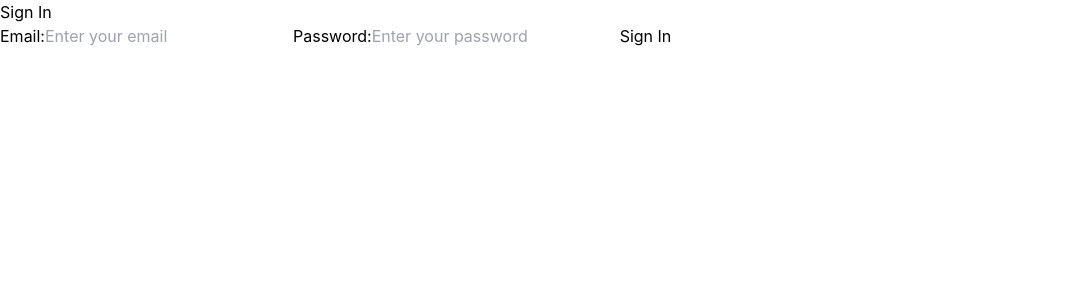
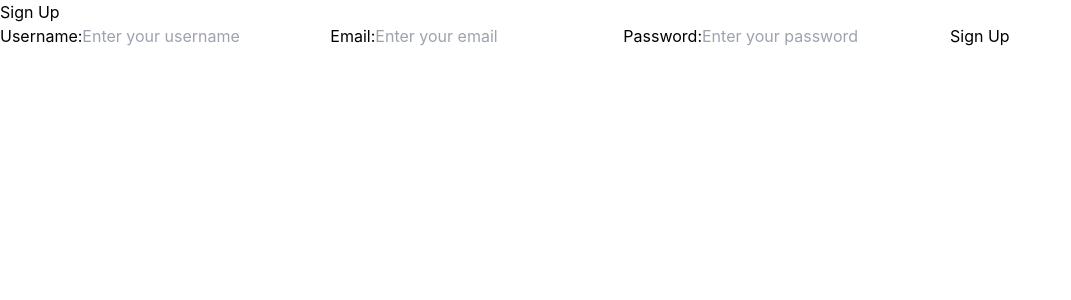
Before and after one commit to WhackyBoyg0d/finance-helper, a React (Create React App) app: page /signup in a window 1280 px wide. Shown: the top 300 px of the page, without its empty margins (0-1071 px from the left). Built offline with nearby package versions, Linux system fonts and the light colour scheme.

Commit message:
Sign Up and Login finished and interface added

```diff
--- a/src/components/Login.tsx
+++ b/src/components/Login.tsx
@@ -1,45 +1,27 @@
 import React, { useState } from "react";
-import response from "data/users.json";
 import { useNavigate } from "react-router-dom";
+import { signInWithEmailAndPassword } from 'firebase/auth';
 import finwise from '../assets/finwise.png';
 import { FaGoogle } from "react-icons/fa";
-import {FaTwitter} from "react-icons/fa";
-import {FaFacebook} from "react-icons/fa";
-import {FaReddit} from "react-icons/fa";
+import { FaTwitter } from "react-icons/fa";
+import { FaFacebook } from "react-icons/fa";
+import { FaReddit } from "react-icons/fa";
+import { auth} from "../firebase";
 
-interface UserData {
-  username: string;
-  password: string;
-  // Add other properties as needed
-}
 
-async function fetchUserData(): Promise<UserData[]> {
-  // Fetch user data from data/users.json
-  const userData: UserData[] = response;
-  return userData;
-}
 
 export function Login(): JSX.Element {
   const [username, setUsername] = useState("");
   const [password, setPassword] = useState("");
   const navigate = useNavigate();
+
   const handleLogin = async () => {
-    const userData = await fetchUserData();
-
-    // Check if the entered username and password match any user in the data
-    const user = userData.find((user) => user.username === username && user.password === password);
-
-    if (user) {
-		navigate("/profile");
-    localStorage.setItem("username", user.username);
-    localStorage.setItem("dayStreaks", "0");
-    localStorage.setItem("totalStreaks","0");
-    localStorage.setItem("date",new Date().toDateString());
-
-      console.log("Authentication successful");
-    } else {
-      // Authentication failed, display an error message or take appropriate action
-      console.error("Authentication failed");
+    try {
+      await signInWithEmailAndPassword(auth, username, password);
+      // You can navigate to another page upon successful login
+      navigate('/');
+    } catch (error) {
+      console.error('Error logging in:');
     }
   };
 
@@ -68,10 +50,18 @@ export function Login(): JSX.Element {
           value={password}
           onChange={(e) => setPassword(e.target.value)}
         />
-        <button className="bg-blue-500 text-white p-2 m-2" onClick={handleLogin}>
+        <button
+          className="bg-blue-500 text-white p-2 m-2"
+          onClick={handleLogin}
+        >
           Login
         </button>
-				<p className="text-gray-600">Don't have an account? <a href="/signup" className="text-blue-500">Sign up</a></p>
+        <p className="text-gray-600">
+          Don't have an account?{" "}
+          <a href="/signup" className="text-blue-500">
+            Sign up
+          </a>
+        </p>
       </div>
     </div>
   );
--- a/src/components/SignUp.tsx
+++ b/src/components/SignUp.tsx
@@ -1,34 +1,57 @@
-// src/components/SignIn.tsx
+// src/components/SignUp.tsx
 import React, { useState } from 'react';
-import { auth } from '../firebase';
+import { auth, database } from "../firebase";
+import { ref, set } from 'firebase/database';
 import { createUserWithEmailAndPassword } from 'firebase/auth';
+import { UserData } from '../userInterface';
+import { useNavigate } from 'react-router-dom';
 
-const SignIn: React.FC = () => {
+const SignUp: React.FC = () => {
+  const [username, setUsername] = useState('');
   const [email, setEmail] = useState('');
   const [password, setPassword] = useState('');
+  const navigate = useNavigate();
 
-  const onSubmit = async (e: { preventDefault: () => void; }) => {
-    e.preventDefault()
+  const onSubmit = async (e: React.FormEvent) => {
+    e.preventDefault();
 
-    await createUserWithEmailAndPassword(auth, email, password)
-      .then((userCredential: { user: any; }) => {
+    try {
+      const userCredential = await createUserWithEmailAndPassword(auth, email, password);
+
       // Signed in
-        const user = userCredential.user
-        console.log(user)
-        window.alert('successfully registered')
-        window.location.replace('http://localhost:3000/Login')
-      })
-      .catch((error: { message: any; }) => {
-        const errorMessage = error.message
-        window.alert(errorMessage)
-        // ..
-      })
+      const user = userCredential.user;
+      console.log(user);
+
+      const userRef = ref(database, `users/${user.uid}`);
+      const userData: UserData = {
+        username,
+        email: user.email || '',
+        // other user properties...
+      };
+
+      set(userRef, userData);
+      window.alert('Successfully registered');
+
+      // Use the navigate function to redirect to the login page
+      navigate('/login');
+    } catch (error) {
+      const errorMessage = error;
+      window.alert(errorMessage);
+      // Handle error appropriately
     }
-
+  };
 
   return (
     <div>
-      <h2>Sign In</h2>
+      <h2>Sign Up</h2>
+      <form onSubmit={onSubmit}>
+        <label>Username:</label>
+        <input
+          type="text"
+          value={username}
+          onChange={(e) => setUsername(e.target.value)}
+          placeholder="Enter your username"
+        />
         <label>Email:</label>
         <input
           type="email"
@@ -43,9 +66,10 @@ const SignIn: React.FC = () => {
           onChange={(e) => setPassword(e.target.value)}
           placeholder="Enter your password"
         />
-      <button onClick={onSubmit}>Sign In</button>
+        <button type="submit">Sign Up</button>
+      </form>
     </div>
   );
 };
 
-export default SignIn;
+export default SignUp;
--- a/src/firebase.tsx
+++ b/src/firebase.tsx
@@ -2,7 +2,7 @@
 import { initializeApp } from 'firebase/app';
 import { getAuth, signInWithEmailAndPassword } from 'firebase/auth';
 import { getFirestore } from 'firebase/firestore';
-
+import { getDatabase } from 'firebase/database';
 const firebaseConfig = {
   apiKey: "AIzaSyDTk8byuONUFYUBD3JHwmAnfBrLmjakv6Y",
   authDomain: "financeapp-285fe.firebaseapp.com",
@@ -16,5 +16,6 @@ const firebaseConfig = {
 const app = initializeApp(firebaseConfig);
 const auth = getAuth(app);
 const firestore = getFirestore(app);
+const database = getDatabase(app);
 
-export { auth, firestore, signInWithEmailAndPassword };
+export { auth, firestore, database };
--- /dev/null
+++ b/src/userInterface.tsx
@@ -0,0 +1,5 @@
+export interface UserData {
+    username: string;
+    email: string;
+    // Add other properties as needed
+}
```
Lines whose indentation alone changed are shown as unchanged.
